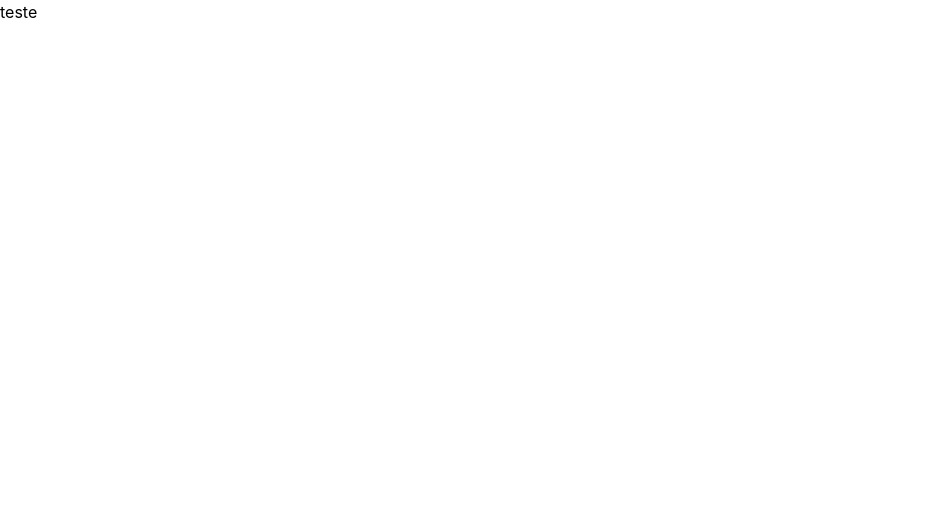
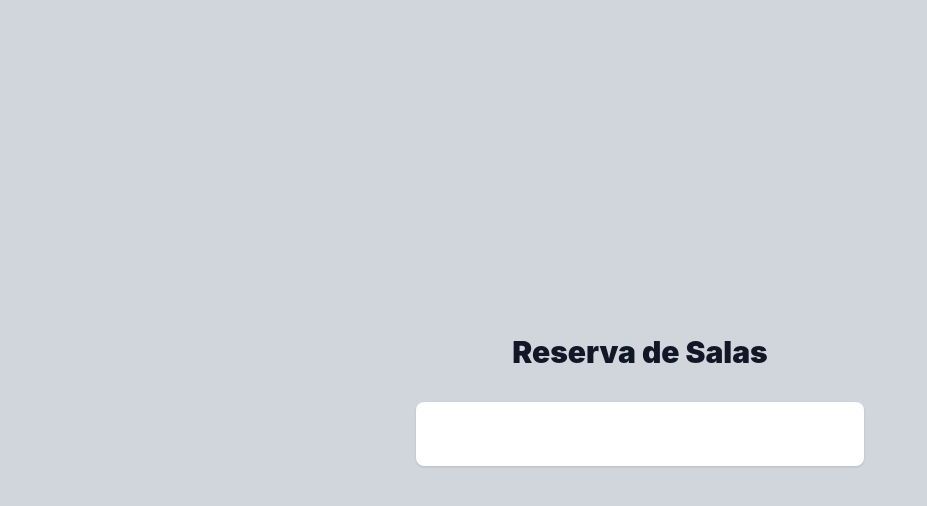
Before and after one commit to zeniltonp0/reserva-salas, a Vue app: page /auth in a window 1280 px wide. Shown: the top 506 px of the page, without its empty margins (0-927 px from the left). Built offline with nearby package versions, Linux system fonts and the light colour scheme; the HTML template or start-up script is replaced by a standard one.

Commit message:
Auth Layout inicial

```diff
--- a/src/layouts/AuthLayout.vue
+++ b/src/layouts/AuthLayout.vue
@@ -1,4 +1,19 @@
 <template>
-    <h1>teste</h1>
-    <RouterView />
+    <div class="min-h-screen bg-gray-300 flex flex-col justify-center py-12 sm:px-6 lg:px-8">
+        <div class="sm:mx-auto sm:w-full sm: max-max-w-md">
+            <h2 class="text-center text-3xl font-black text-gray-900">
+                Reserva de Salas
+            </h2>
+        </div>
+
+        <div class="mt-8 sm:mx-auto sm:w-full sm:max-w-md">
+            <div class="bg-white py-8 px-4 shadow sm:rounded-lg sm:px-10">
+                <RouterView />
+            </div>
+        </div>
+    </div>
 </template>
+
+<script setup lang="ts">
+
+</script>
--- a/src/views/Register.vue
+++ b/src/views/Register.vue
@@ -1,3 +1,5 @@
 <template>
-    register
+    <aside>
+        register
+    </aside>
 </template>
```
